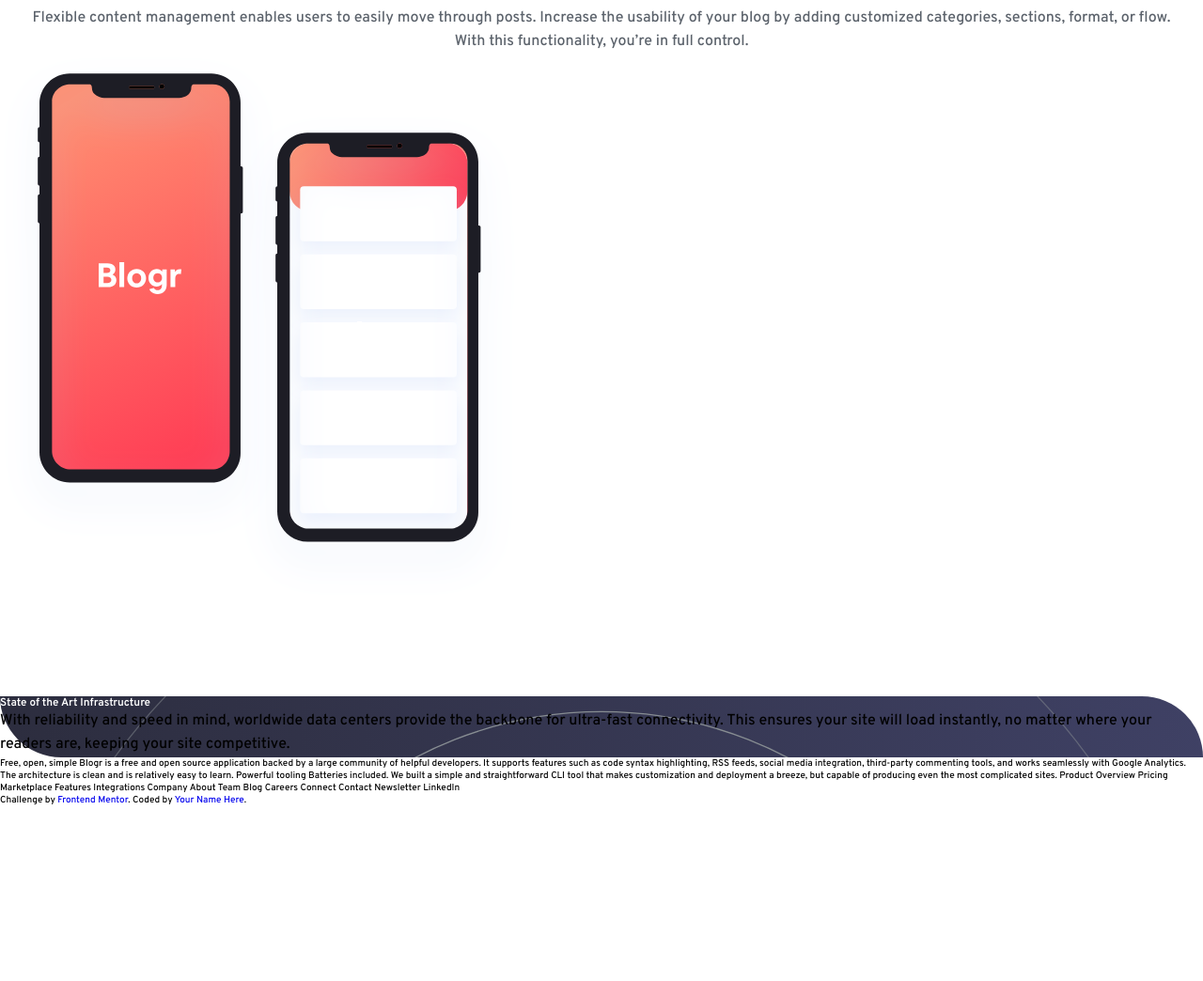
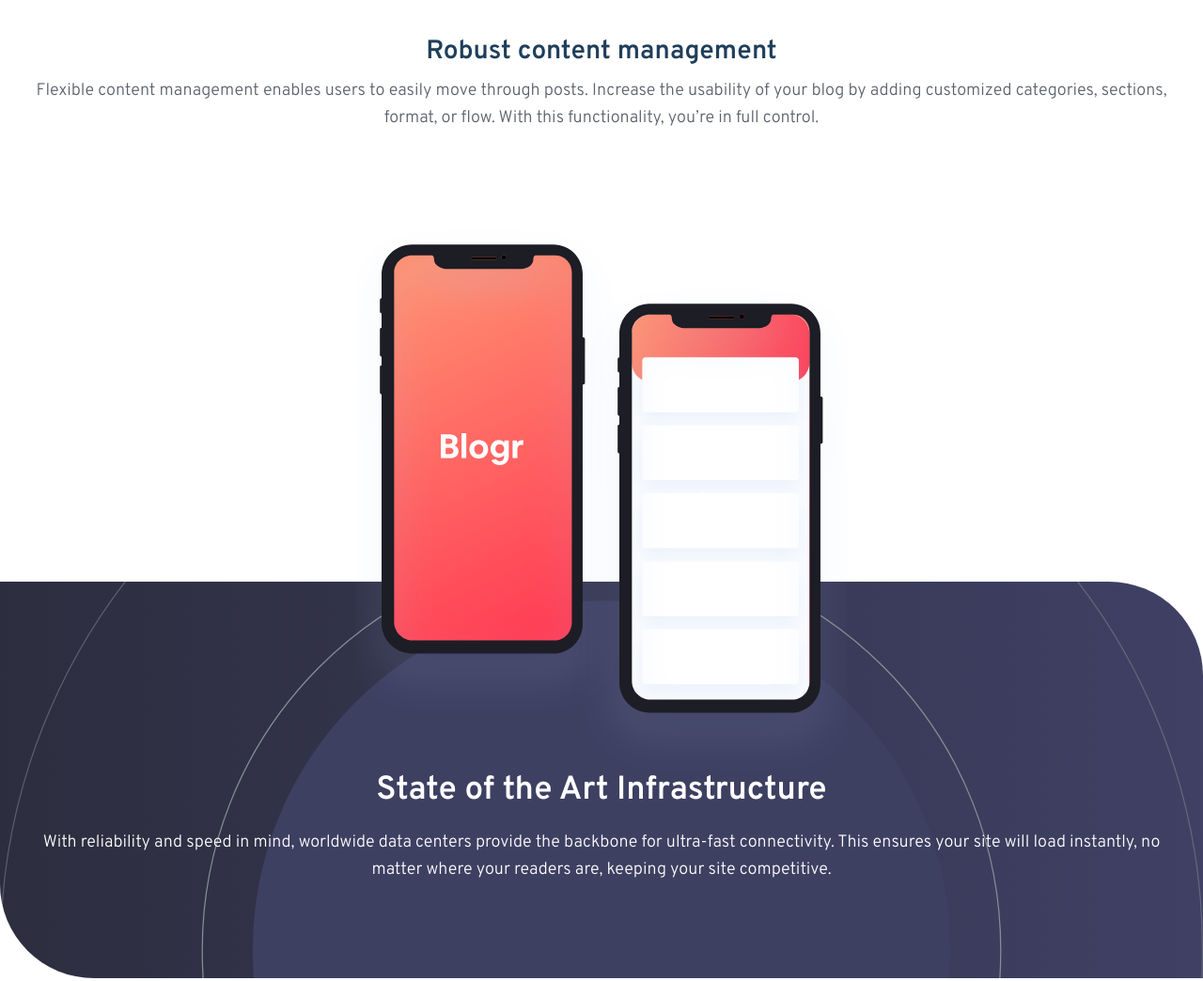
Before and after one commit to DMazur321/Blogr, a plain HTML site: page index.html in a window 1280 px wide. Shown: the part 1222-2266 px from the top of the page at 94% size. Before the commit the page ends 2080 px from the top, so only its background shows below. Drawn offline with Linux system fonts and the light colour scheme.

Commit message:
mobile view almost done

```diff
--- a/index.html
+++ b/index.html
@@ -74,7 +74,7 @@
 </section>
 <section class="about" id="first">
   <h2 class="title">Designed for the future</h2>
-  <div class="picture"><img src="images/illustration-editor-mobile.svg" alt=""></div>
+  <div class="picture"></div>
   <div class="container">
     <h3>Introducing an extensible editor</h3>
     <p>Blogr features an exceedingly intuitive interface which lets you focus on one thing: creating content.
@@ -88,50 +88,61 @@
       by adding customized categories, sections, format, or flow. With this functionality, you’re in full control.</p>
   </div>
 </section>
-<div class="picture"><img src="images/illustration-phones.svg" alt=""></div>
 <section class="state" id="state">
+  <div class="picture"></div>
   <div class="container">
     <h3>State of the Art Infrastructure</h3>
     <p>With reliability and speed in mind, worldwide data centers provide the backbone for ultra-fast connectivity.
       This ensures your site will load instantly, no matter where your readers are, keeping your site competitive.</p>
   </div>
 </section>
-
-
-  Free, open, simple
-  Blogr is a free and open source application backed by a large community of helpful developers. It supports
-  features such as code syntax highlighting, RSS feeds, social media integration, third-party commenting tools,
-  and works seamlessly with Google Analytics. The architecture is clean and is relatively easy to learn.
-
-  Powerful tooling
-  Batteries included. We built a simple and straightforward CLI tool that makes customization and deployment a breeze, but
-  capable of producing even the most complicated sites.
-
-  Product
-
-  Overview
-  Pricing
-  Marketplace
-  Features
-  Integrations
-
-  Company
-
-  About
-  Team
-  Blog
-  Careers
-
-  Connect
-
-  Contact
-  Newsletter
-  LinkedIn
+<section class="about" id="second">
+  <div class="picture"></div>
+  <div class="container">
+    <h3>Free, open, simple</h3>
+    <p>Blogr is a free and open source application backed by a large community of helpful developers. It supports
+      features such as code syntax highlighting, RSS feeds, social media integration, third-party commenting tools,
+      and works seamlessly with Google Analytics. The architecture is clean and is relatively easy to learn.</p>
+  </div>
+  <div class="container">
+    <h3>Powerful tooling</h3>
+    <p>Batteries included. We built a simple and straightforward CLI tool that makes customization and deployment a breeze, but
+      capable of producing even the most complicated sites.</p>
+  </div>
+</section>
+<footer class="footer">
+  <div class="logo"><img src="/images/logo.svg" alt=""></div>
+  <div class="lists-container">
+  <ul>
+    <li><a href="#">Product</a></li>
+    <li><a href="#">Overview</a></li>
+    <li><a href="#">Pricing</a></li>
+    <li><a href="#">Marketplace</a></li>
+    <li><a href="#">Features</a></li>
+    <li><a href="#">Integrations</a></li>
+  </ul>
+  <ul>
+    <li><a href="#">Company</a></li>
+    <li><a href="#">About</a></li>
+    <li><a href="#">Team</a></li>
+    <li><a href="#">Blog</a></li>
+    <li><a href="#">Careers</a></li>
+  </ul>
+  <ul>
+    <li><a href="#">Connect</a></li>
+    <li><a href="#">Contact</a></li>
+    <li><a href="#">Newsletter</a></li>
+    <li><a href="#">LinkedIn</a></li>
+  </ul>
+  </div>
 
   <div class="attribution">
     Challenge by <a href="https://www.frontendmentor.io?ref=challenge" target="_blank">Frontend Mentor</a>.
     Coded by <a href="#">Your Name Here</a>.
   </div>
+</footer>
+
+
 
 <script src="/js/script.js"></script>
 
--- a/scss/main.scss
+++ b/scss/main.scss
@@ -248,7 +248,7 @@
 
 .about{
   text-align: center;
-  padding: 0 1rem;
+  // padding: 0 1rem;
 
   .title{
     margin-top: 10rem;
@@ -258,7 +258,15 @@
   }
 
   .picture{
-    margin-top: 5rem;
+    // background-image: url(../images/illustration-editor-mobile.svg);
+    background-repeat: no-repeat;
+    // background-size: cover;
+    background-position: center;
+    margin-top: 4rem;
+    // width: 100%;
+    // padding-bottom: 81.6%;
+    padding-top: 16.6rem;
+    padding-bottom: 16.6rem;
   }
 
   .container{
@@ -267,12 +275,14 @@
     h3{
       // width: 200px;
       padding: 0 3rem;
-      margin-top: 3rem;
-      font-size: 1.5rem;
+      margin-top: 4rem;
+      font-size: 2.8rem;
     }
     p{
-      padding: 0 1.5rem;
       margin-top: 1rem;
+      padding: 0 2rem;
+      font-size: 1.8rem;
+      font-weight: 100;
       color: var(--grey-text);
     }
   }
@@ -281,18 +291,102 @@
 
 .state{
   margin-top: 10rem;
-  background-image: url(/images/bg-pattern-circles.svg), var(--state);
-  background-repeat: no-repeat;
-  background-size: cover;
-  background-position: center -200px, center;
-  border-top-right-radius: 100px;
-  border-bottom-left-radius: 100px;
+  text-align: center;
+  // background-image: url(/images/bg-pattern-circles.svg), var(--state);
+  // background-repeat: no-repeat;
+  // background-size: cover;
+  // background-position: center -200px, center;
+  // border-top-right-radius: 100px;
+  // border-bottom-left-radius: 100px;
+
+  .picture{
+    background-image: url(../images/illustration-phones.svg);
+    background-position: center;
+    background-repeat: no-repeat;
+    background-size: cover;
+    margin-bottom: -20rem;
+    position: relative;
+    left: 50%;
+    transform: translateX(-50%);
+    z-index: 1000;
+    //----------------------
+    width: min(100%, 52.2rem);
+    padding-bottom: clamp(40rem, 105%, 57.9rem);
+    //--------------------
+  }
 
   .container{
+    background-color: var(--very-dark-blue);
+    background-image: url(../images/bg-pattern-circles.svg), var(--state);
+    background-size: cover;
+    background-repeat: no-repeat;
+    background-position: center -25rem, center;
+    border-top-right-radius: 100px;
+    border-bottom-left-radius: 100px;
+    padding: 20rem 4rem 10rem 4rem;
 
     h3{
       color: var(--white);
-      margin-top: 3rem;
+      font-size: 3.5rem;
+      // margin-top: 3rem;
+    }
+
+    p{
+      margin-top: 2rem;
+      font-size: 1.8rem;
+      font-weight: 100;
+      color: var(--white);
     }
   }
 }
+
+#first{
+  .picture{
+    background-image: url(../images/illustration-editor-mobile.svg);
+  }
+}
+
+
+#second{
+  .picture{
+    background-image: url(../images/illustration-laptop-mobile.svg);
+  }
+}
+
+.footer{
+  background-color: var(--very-dark-black-blue);
+  border-top-right-radius: 100px;
+  margin-top: 10rem;
+  text-align: center;
+  padding-top: 7rem;
+
+  .lists-container{
+    margin-top: 7.5rem;
+
+  ul{
+    margin-top: 3rem;
+    font-size: 1.8rem;
+    font-weight: 300;
+
+    li a{
+      line-height: 1.8;
+      color: var(--grayish-blue);
+    }
+
+
+    li:nth-child(1) a{
+      font-weight: 600;
+      color: var(--white);
+      margin-bottom: 1.8rem;
+    }
+
+  }
+
+}
+
+.attribution{
+  // position: relative;
+  padding-top: 8rem;
+  font-size: 1.5rem;
+}
+}
```
Also changed, not shown: css/main.css, 1 other file.
